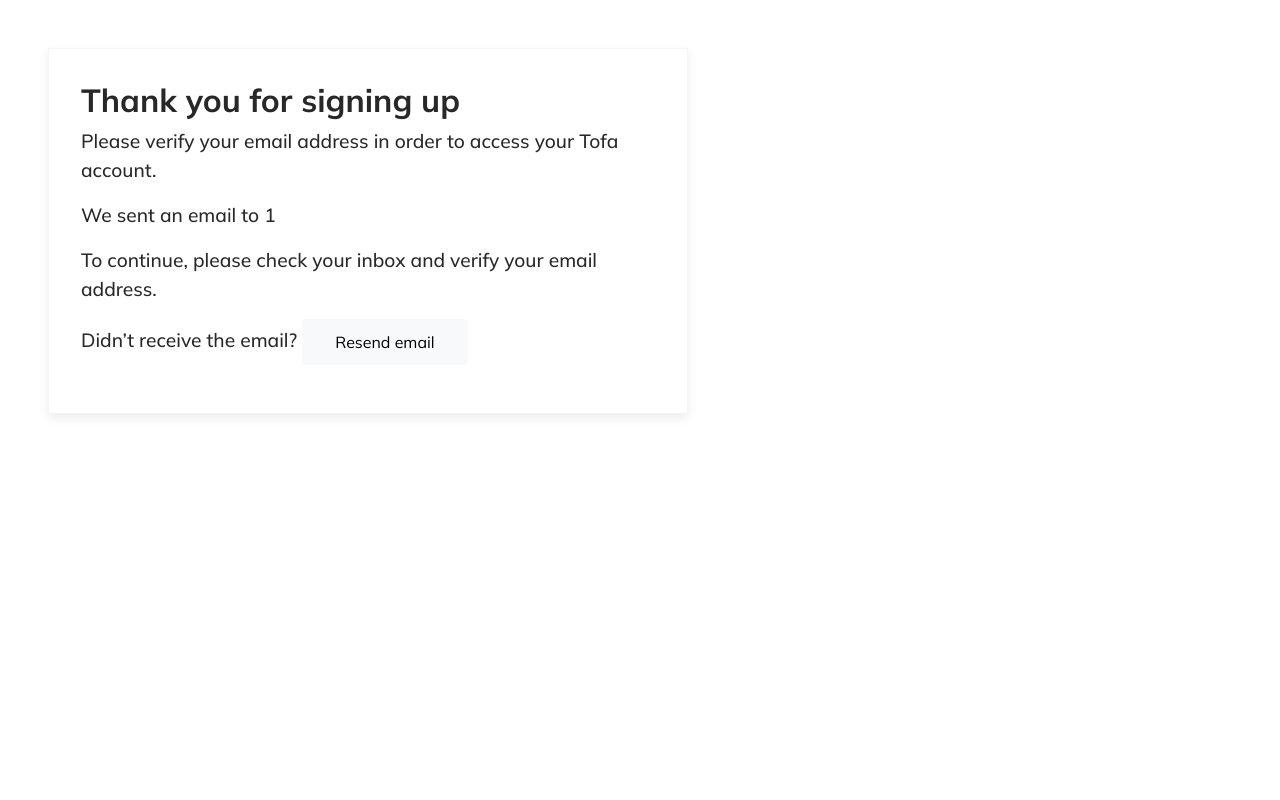
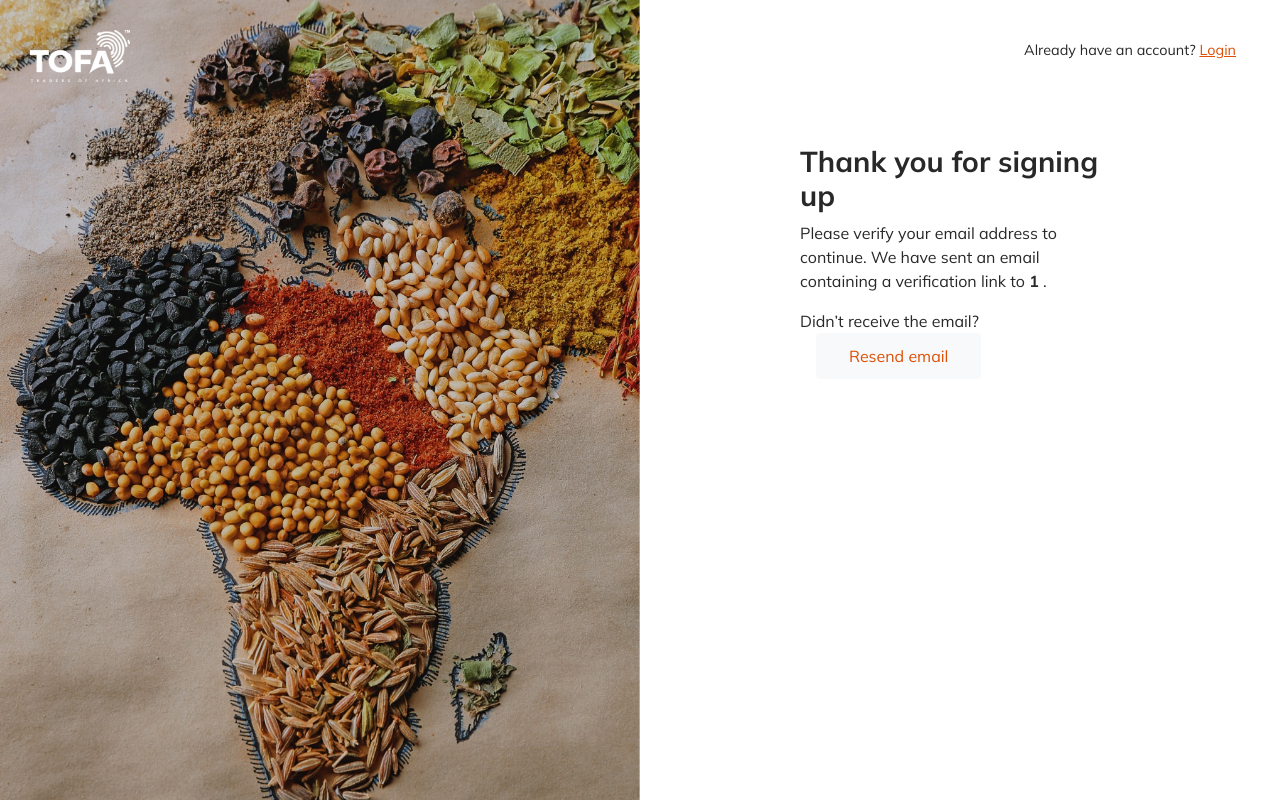
Before and after one commit to tradersofafricateam/tradersofafrica, a React (Create React App) app: page /verify-email/1 in a window 1280 px wide. Built offline with nearby package versions, Linux system fonts and the light colour scheme.

Commit message:
verification page optimised

```diff
--- a/src/pages/BuyerHub/emailVerification.css
+++ b/src/pages/BuyerHub/emailVerification.css
@@ -21,6 +21,10 @@
   margin-left: 5px;
 }
 
+.re-verify {
+  color: #dd4f05;
+}
+
 @media (max-width: 900px) {
   .verify-email {
     width: 90%;
--- a/src/pages/BuyerHub/emailVerification.js
+++ b/src/pages/BuyerHub/emailVerification.js
@@ -4,6 +4,8 @@
 import { axiosInstance } from "../../components/axios";
 import { ToastContainer, toast } from "react-toastify";
 import "react-toastify/dist/ReactToastify.css";
+
+import LogoWhite from "../../assets/img/icons/logo-white.png";
 
 export default function EmailVerification() {
   const [loader, setLoader] = useState(false);
@@ -18,7 +20,7 @@
       });
       setLoader(false);
       toast.success(
-        `A verification link has been resent to ${email}. To continue, please check your inbox and verify your email address.`,
+        `A verification link has been resent.`,
         {
           position: "top-right",
           autoClose: 6000,
@@ -42,24 +44,79 @@
   };
 
   return (
-    <section>
+    // <section>
+    //   <ToastContainer />
+    //   <div className="verify-email">
+    //     <h3> Thank you for signing up</h3>
+    //     <p>
+    //       Please verify your email address in order to access your Tofa account.
+    //     </p>
+
+    //     <p>We sent an email to {email}</p>
+    //     <p>
+    //       To continue, please check your inbox and verify your email address.
+    //     </p>
+
+    //     <p>
+    //       Didn’t receive the email?{" "}
+    //       {!loader ? (
+    //         <button
+    //           className="btn btn-light"
+    //           onClick={() => handleEmail(email)}
+    //         >
+    //           Resend email
+    //         </button>
+    //       ) : (
+    //         <button className="btn btn-light">
+    //           <span
+    //             className="spinner-border spinner-border-sm"
+    //             role="status"
+    //             aria-hidden="true"
+    //           ></span>
+    //         </button>
+    //       )}
+    //     </p>
+    //   </div>
+    // </section>
+    <section className="w-100" id="password-page">
       <ToastContainer />
-      <div className="verify-email">
-        <h3> Thank you for signing up</h3>
+      <section className="row m-0 ">
+        <div className="col-lg-6 d-none d-lg-block p-0">
+          <div className="map-img">
+            <a href="/">
+              <img className="auth-logo" src={LogoWhite} alt="Tofa Logo" />
+            </a>
+          </div>
+        </div>
+
+        <div className="col-lg-6 p-0 align-items-center" id="buyer-section">
+          <main className="row auth-header" id="header-info">
+            <div className="col-lg-6 col-3">
+              <button
+                className="back-btn d-flex"
+                onClick={() => navigate(-1)}
+              >
+                <i className="fas fa-chevron-left me-2 auth-back-btn"></i>
+                Back
+              </button>
+            </div>
+            <div className="col-lg-6 col-9 return-to" id="header-text">
+              <p className="info-txt m-0">
+                Already have an account? <a href="/login">Login</a>
+              </p>
+            </div>
+          </main>
+          <div class="all-content">
+            <h2 className="pb-2">Thank you for signing up</h2>
               <p>
-          Please verify your email address in order to access your Tofa account.
-        </p>
-
-        <p>We sent an email to {email}</p>
-        <p>
-          To continue, please check your inbox and verify your email address.
+              Please verify your email address to continue. We have sent an email containing a verification link to <strong>{email}</strong> .
               </p>
 
               <p>
               Didn’t receive the email?{" "}
               {!loader ? (
                 <button
-              className="btn btn-light"
+                  className="btn btn-light re-verify ms-3"
                   onClick={() => handleEmail(email)}
                 >
                   Resend email
@@ -75,6 +132,8 @@
               )}
             </p>
           </div>
+        </div>
+      </section>
     </section>
   );
 }
--- a/src/pages/BuyerHub/pages/Details/Details.js
+++ b/src/pages/BuyerHub/pages/Details/Details.js
@@ -15,7 +15,7 @@
 
 import { GlobalContext } from "../../../../components/utils/GlobalState";
 import TrendingProduct from "../../components/TrendingProduct";
-import CommodityInsight from "../../components/CommodityInsight";
+// import CommodityInsight from "../../components/CommodityInsight";
 import CardSkeleton from "../CardSkeleton";
 
 const Details = () => {
@@ -515,7 +515,7 @@
           </div>
         </section>
 
-        <CommodityInsight productInfo={productInfo} />
+        {/* <CommodityInsight productInfo={productInfo} /> */}
         <TrendingProduct sectionTitle={productInterest} />
       </div>
       <Footer />
```
Lines whose indentation alone changed are shown as unchanged.
